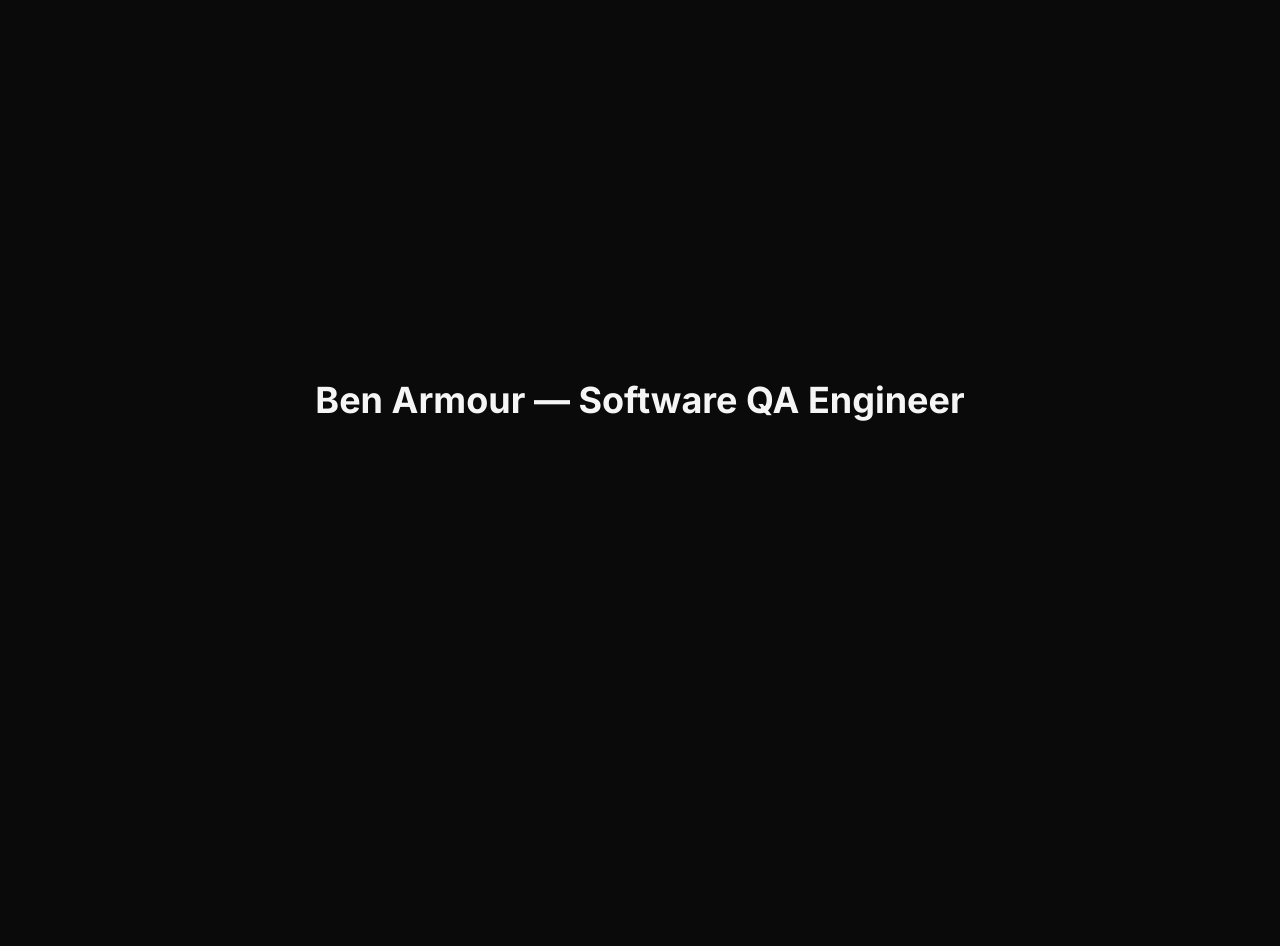
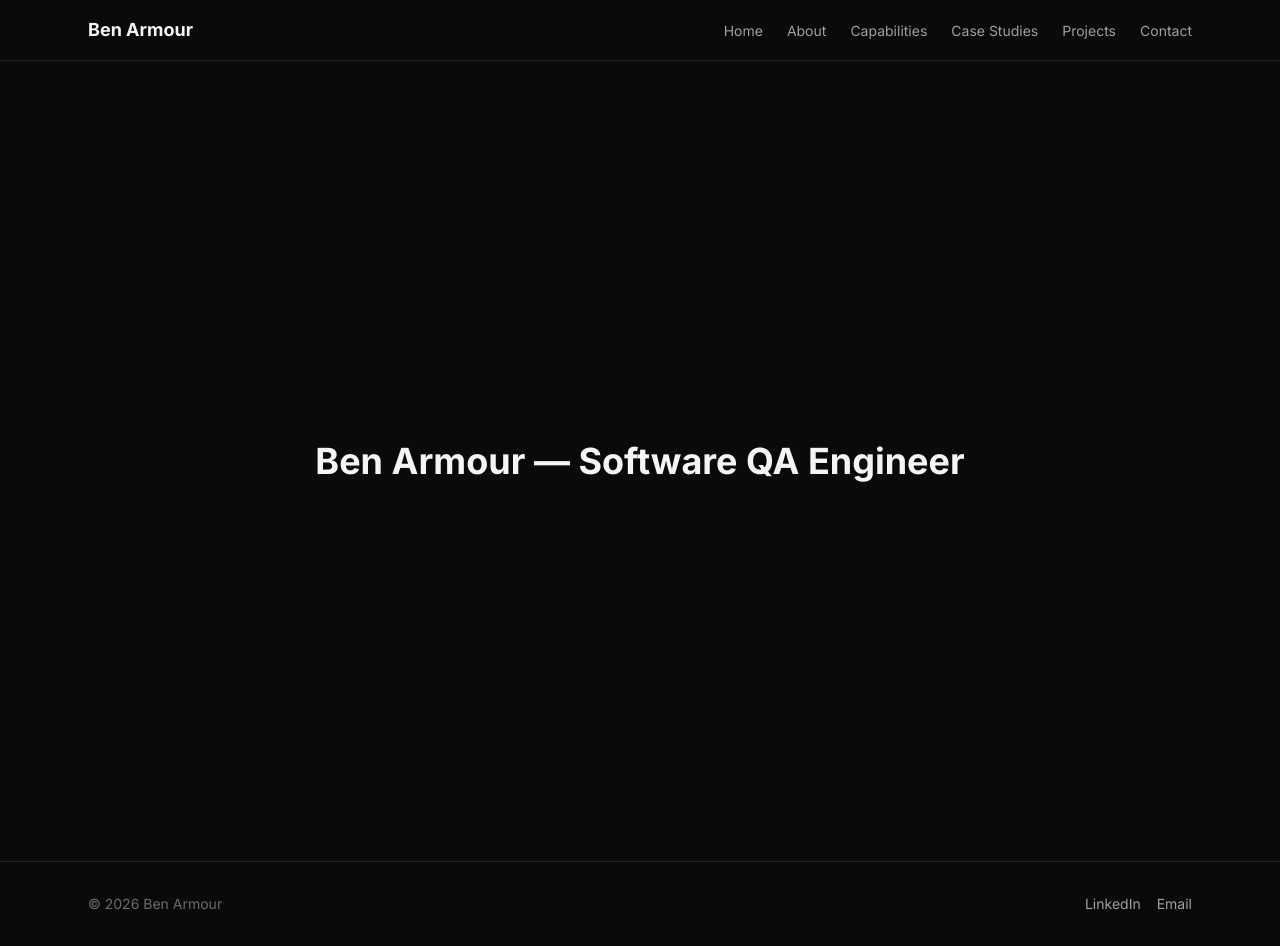
Before and after one commit to LostInTyping/BuildVerified, a Next.js app: page / in a window 1280 px wide. Before the commit the page ends 800 px from the top, so only its background shows below. Built offline with nearby package versions, Linux system fonts and the light colour scheme.

Commit message:
add header and footer layout shell

```diff
--- a/src/app/layout.tsx
+++ b/src/app/layout.tsx
@@ -1,5 +1,7 @@
 import type { Metadata } from "next";
 import { Inter } from "next/font/google";
+import { Header } from "@/components/header";
+import { Footer } from "@/components/footer";
 import "./globals.css";
 
 const inter = Inter({
@@ -20,7 +22,11 @@ export default function RootLayout({
 }>) {
   return (
     <html lang="en" className={inter.variable}>
-      <body className="antialiased">{children}</body>
+      <body className="antialiased">
+        <Header />
+        {children}
+        <Footer />
+      </body>
     </html>
   );
 }
--- /dev/null
+++ b/src/components/footer.tsx
@@ -0,0 +1,27 @@
+export function Footer() {
+  return (
+    <footer className="border-t border-border bg-bg-primary">
+      <div className="mx-auto flex max-w-6xl items-center justify-between px-6 py-8">
+        <p className="text-sm text-text-muted">
+          &copy; {new Date().getFullYear()} Ben Armour
+        </p>
+        <div className="flex gap-4">
+          <a
+            href="https://linkedin.com/in/ben-armour"
+            target="_blank"
+            rel="noopener noreferrer"
+            className="text-sm text-text-secondary transition-colors hover:text-text-primary"
+          >
+            LinkedIn
+          </a>
+          <a
+            href="mailto:armourbl@mail.uc.edu"
+            className="text-sm text-text-secondary transition-colors hover:text-text-primary"
+          >
+            Email
+          </a>
+        </div>
+      </div>
+    </footer>
+  );
+}
--- /dev/null
+++ b/src/components/header.tsx
@@ -0,0 +1,34 @@
+import Link from "next/link";
+
+const navLinks = [
+  { href: "/", label: "Home" },
+  { href: "/about", label: "About" },
+  { href: "/capabilities", label: "Capabilities" },
+  { href: "/case-studies", label: "Case Studies" },
+  { href: "/projects", label: "Projects" },
+  { href: "/contact", label: "Contact" },
+];
+
+export function Header() {
+  return (
+    <header className="sticky top-0 z-50 border-b border-border bg-bg-primary/80 backdrop-blur-md">
+      <nav className="mx-auto flex max-w-6xl items-center justify-between px-6 py-4">
+        <Link href="/" className="text-lg font-bold text-text-primary">
+          Ben Armour
+        </Link>
+        <ul className="flex gap-6">
+          {navLinks.map((link) => (
+            <li key={link.href}>
+              <Link
+                href={link.href}
+                className="text-sm text-text-secondary transition-colors hover:text-text-primary"
+              >
+                {link.label}
+              </Link>
+            </li>
+          ))}
+        </ul>
+      </nav>
+    </header>
+  );
+}
```
